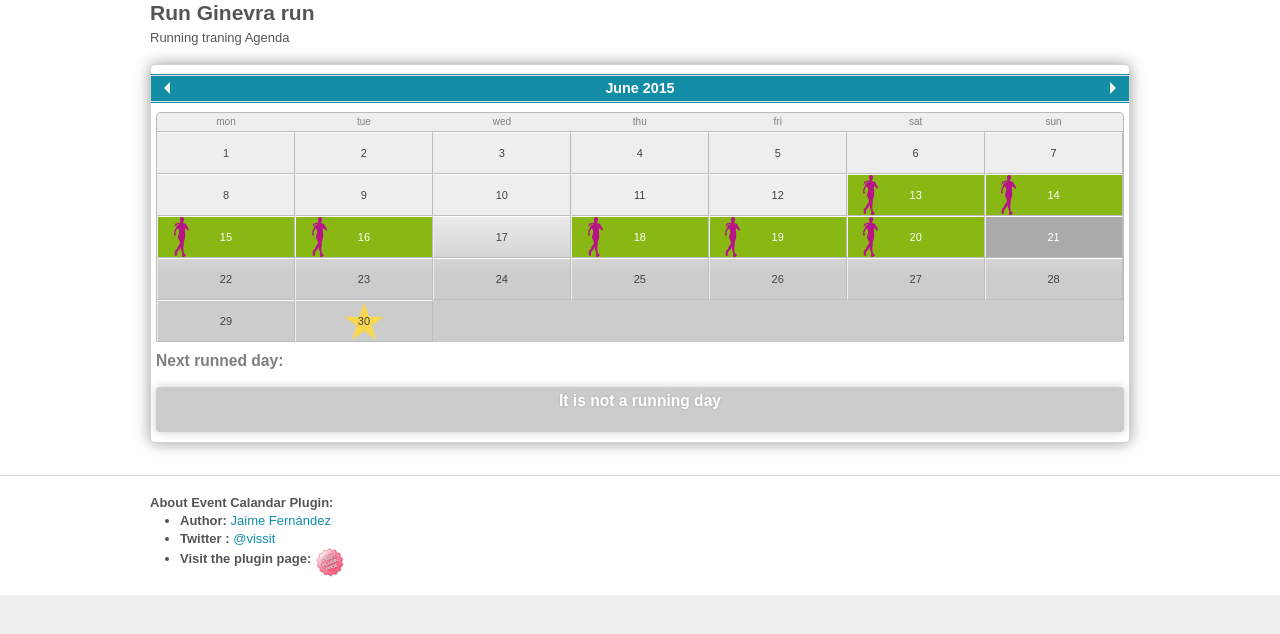
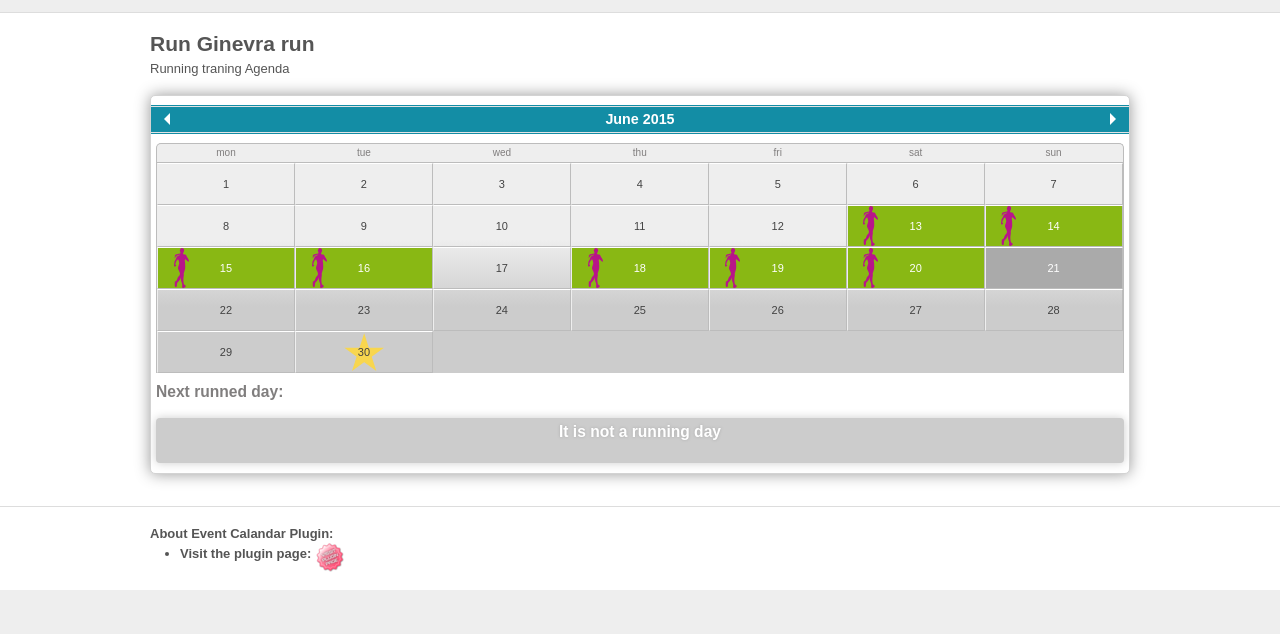
Before and after one commit to ginvidi/runningAgenda, a plain HTML site: page index.html in a window 1280 px wide. Drawn offline with nearby package versions, Linux system fonts and the light colour scheme.

Commit message:
Add line on the top and delete some line in footer

```diff
--- a/index.html
+++ b/index.html
@@ -28,7 +28,7 @@
 
 </head>
 <body id="responsiveDemo">
-
+	<hr>
 	<div class="container">
 		<div class="row">
 			<div class="g12">
@@ -50,18 +50,6 @@
 
 				</h1>
 				<ul class="disc">
-					<li>
-						<strong>
-							Author:
-						</strong>
-						<a href="http://www.vissit.com" target="_blank" class="name">Jaime Fernández</a>
-					</li>
-					<li>
-						<strong>
-							Twitter :
-						</strong>
-						<a href="http://twitter.com/#!/vissit" target="_blank" class="twitter">@vissit</a>
-					</li>
 					<li>
 						<strong>Visit the plugin page: </strong>
 						<a href="http://www.vissit.com/jquery-event-calendar-plugin-english-version"  target="_blank" class="plugin">
```
